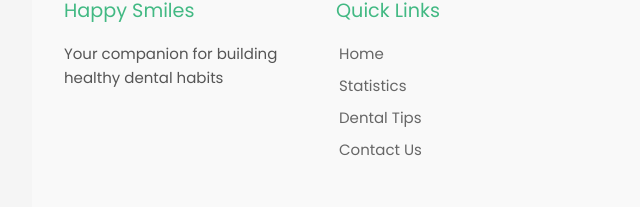
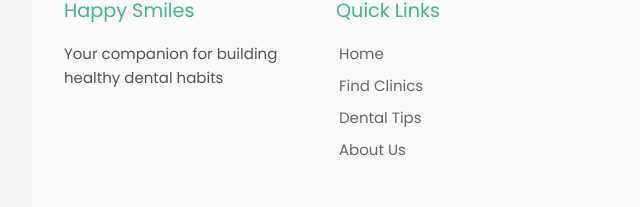
Before and after one commit to Happy-smiles-UNC/happy-smiles, a Vue app: page / in a window 1280 px wide. Shown: the part 1541-1748 px from the top of the page, without its empty margins (0-640 px from the left). Built offline with nearby package versions, Linux system fonts and the light colour scheme; no server answers; a small style sheet from the web is missing; what highcharts-vue would draw is missing.

Commit message:
add: links to brushing, faq, and flossing

```diff
--- a/src/App.vue
+++ b/src/App.vue
@@ -4,6 +4,9 @@ import DentalTracker from './components/DentalTracker.vue'
 import DentalClinicMap from './components/DentalClinicMap.vue'
 import TipsPage from './components/TipsPage.vue'
 import AboutPage from './components/AboutPage.vue'
+import BrushingTechniques from './components/BrushingTechniques.vue'
+import FlossingGuide from './components/FlossingGuide.vue'
+import DentalFAQ from './components/DentalFAQ.vue'
 import AppHeader from './components/AppHeader.vue'
 import AppFooter from './components/AppFooter.vue'
 
@@ -23,9 +26,12 @@ function handleNavigation(page) {
       <DentalClinicMap v-if="currentPage === 'clinics'" />
       <TipsPage v-if="currentPage === 'tips'" />
       <AboutPage v-if="currentPage === 'about'" />
+      <BrushingTechniques v-if="currentPage === 'brushing'" />
+      <FlossingGuide v-if="currentPage === 'flossing'" />
+      <DentalFAQ v-if="currentPage === 'faq'" />
     </main>
 
-    <AppFooter />
+    <AppFooter @navigate="handleNavigation" />
   </div>
 </template>
 
--- a/src/components/AppFooter.vue
+++ b/src/components/AppFooter.vue
@@ -9,20 +9,20 @@
       <div class="footer-section">
         <h3>Quick Links</h3>
         <ul class="footer-links">
-          <li><a href="#">Home</a></li>
-          <li><a href="#">Statistics</a></li>
-          <li><a href="#">Dental Tips</a></li>
-          <li><a href="#">Contact Us</a></li>
+          <li><a href="#" @click.prevent="navigateTo('home')">Home</a></li>
+          <li><a href="#" @click.prevent="navigateTo('clinics')">Find Clinics</a></li>
+          <li><a href="#" @click.prevent="navigateTo('tips')">Dental Tips</a></li>
+          <li><a href="#" @click.prevent="navigateTo('about')">About Us</a></li>
         </ul>
       </div>
 
       <div class="footer-section">
         <h3>Resources</h3>
         <ul class="footer-links">
-          <li><a href="#">Brushing Techniques</a></li>
-          <li><a href="#">Flossing Guide</a></li>
-          <li><a href="#">Dental FAQ</a></li>
-          <li><a href="#">Find a Dentist</a></li>
+          <li><a href="#" @click.prevent="navigateTo('brushing')">Brushing Techniques</a></li>
+          <li><a href="#" @click.prevent="navigateTo('flossing')">Flossing Guide</a></li>
+          <li><a href="#" @click.prevent="navigateTo('faq')">Dental FAQ</a></li>
+          <li><a href="#" @click.prevent="navigateTo('clinics')">Find a Dentist</a></li>
         </ul>
       </div>
     </div>
@@ -35,7 +35,12 @@
 
 <script>
 export default {
-  name: 'AppFooter'
+  name: 'AppFooter',
+  methods: {
+    navigateTo(page) {
+      this.$emit('navigate', page);
+    }
+  }
 }
 </script>
 
```
